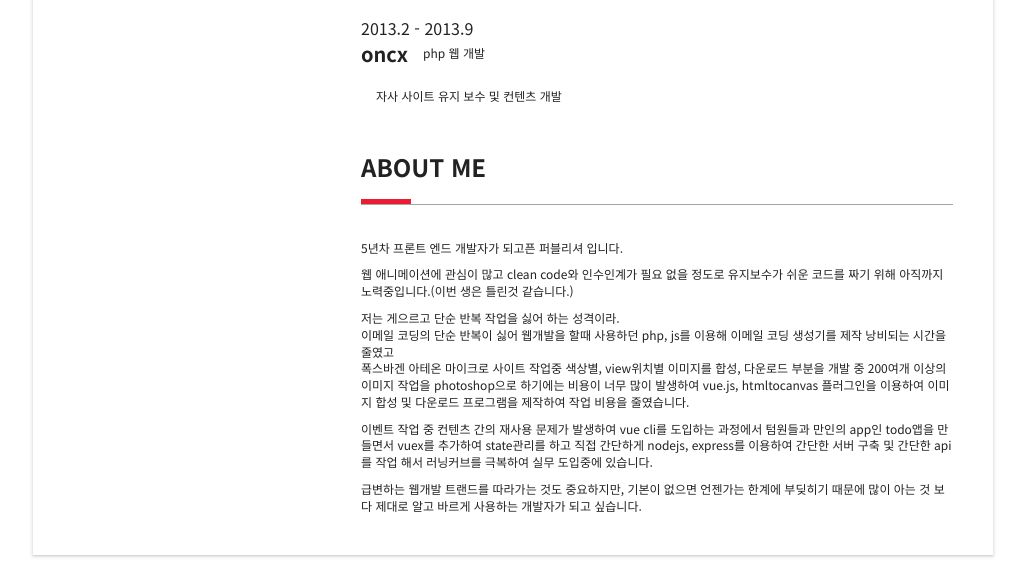
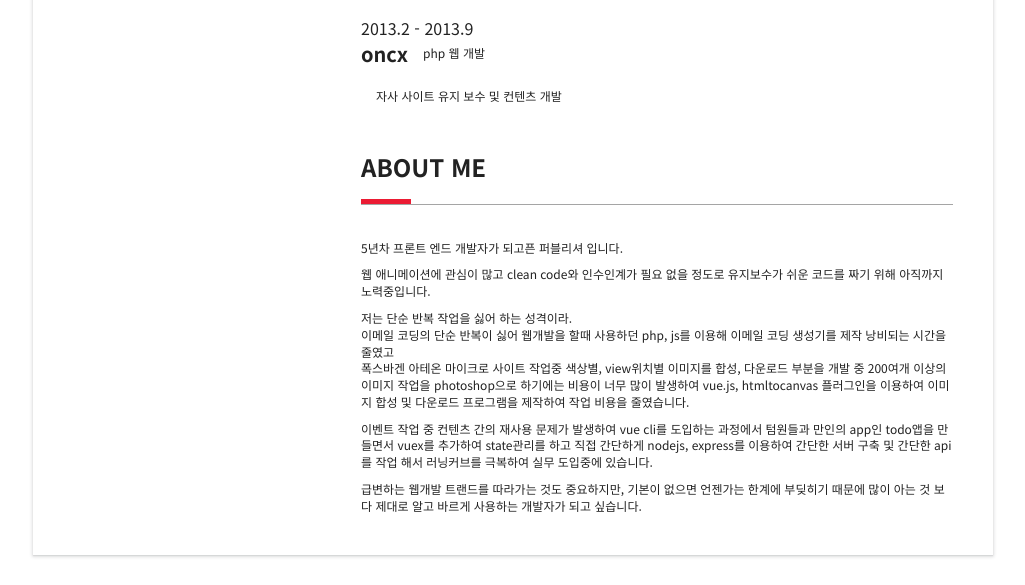
Before and after one commit to fireworks80/resume, a website: page index.html in a window 1280 px wide. Shown: the part 835-1420 px from the top of the page, without its empty margins (127-1152 px from the left). Drawn offline with nearby package versions, Linux system fonts and the light colour scheme.

Commit message:
[fix] about 내용 수정

```diff
--- a/index.html
+++ b/index.html
@@ -80,10 +80,10 @@
           <dd class="column__desc">
             <p>5년차 프론트 엔드 개발자가 되고픈 퍼블리셔 입니다.</p>
             <p>
-              웹 애니메이션에 관심이 많고 clean code와 인수인계가 필요 없을 정도로 유지보수가 쉬운 코드를 짜기 위해 아직까지 노력중입니다.(이번 생은 틀린것 같습니다.)
+              웹 애니메이션에 관심이 많고 clean code와 인수인계가 필요 없을 정도로 유지보수가 쉬운 코드를 짜기 위해 아직까지 노력중입니다.
             </p>
             <p>
-              저는 게으르고 단순 반복 작업을 싫어 하는 성격이라.<br>
+              저는 단순 반복 작업을 싫어 하는 성격이라.<br>
               이메일 코딩의 단순 반복이 싫어 웹개발을 할때 사용하던 php, js를 이용해 이메일 코딩 생성기를 제작
               낭비되는 시간을 줄였고<br>
               폭스바겐 아테온 마이크로 사이트 작업중 색상별, view위치별 이미지를 합성, 다운로드 부분을 개발 중
```
